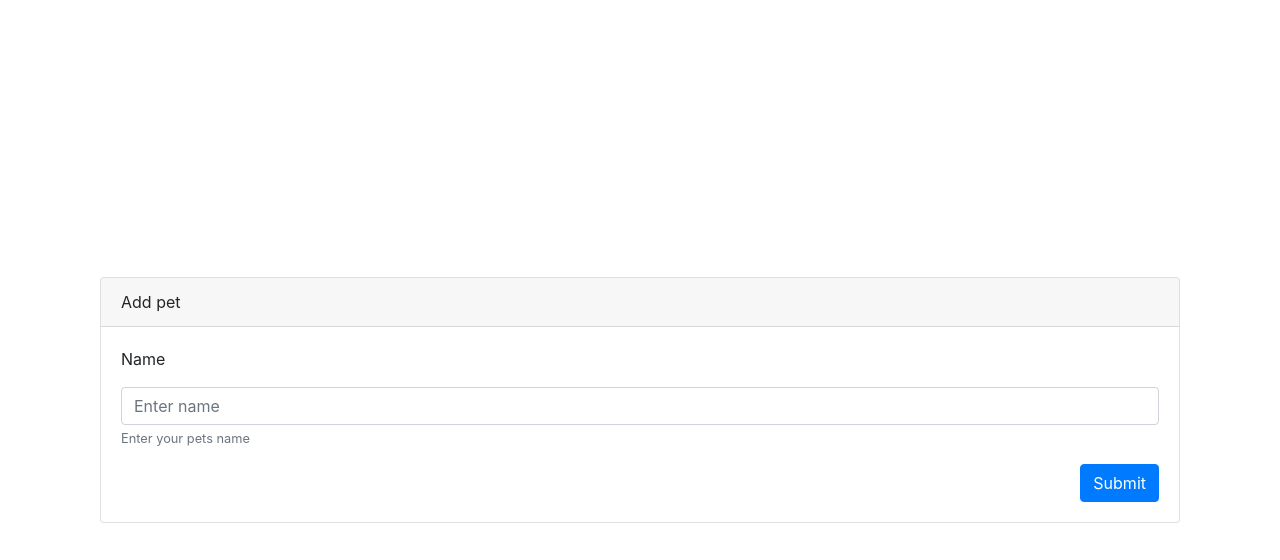
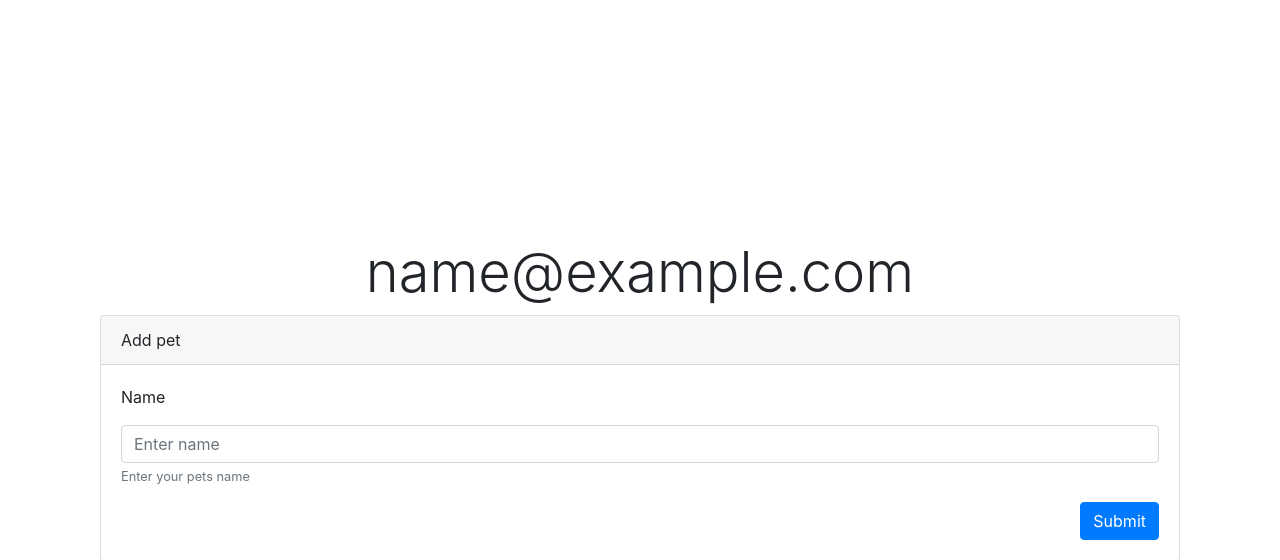
Before and after one commit to pmjam/flaskapp, a Flask app: page /pets/create in a window 1280 px wide. Shown: the top 560 px of the page. Run offline with Flask 2, Linux system fonts and the light colour scheme; the visitor is signed in with stand-in values (Sample User, id 1); parts of the project's set-up code (start-up, migrations or seed data) failed here and were passed over; some libraries are stand-ins or nearby versions.

Commit message:
user logged

```diff
--- a/flaskapp/auth.py
+++ b/flaskapp/auth.py
@@ -5,8 +5,9 @@ from flask_login import LoginManager
 
 
 bcrypt = Bcrypt()
+service = ServiceUser()
 login_manager = LoginManager()
-service = ServiceUser()
+login_manager.login_view = "login.signin"
 
 
 def init_app(app):
--- a/flaskapp/templates/layout.html
+++ b/flaskapp/templates/layout.html
@@ -16,6 +16,10 @@
   <body>
 
     <div class="container">
+      <div class="text-center">
+        <h1 class="display-4">{{current_user.email}}</h1>
+      </div>
+
       <div class="col-lg-12">
       {% block content %}{% endblock %}
       </div>
```
